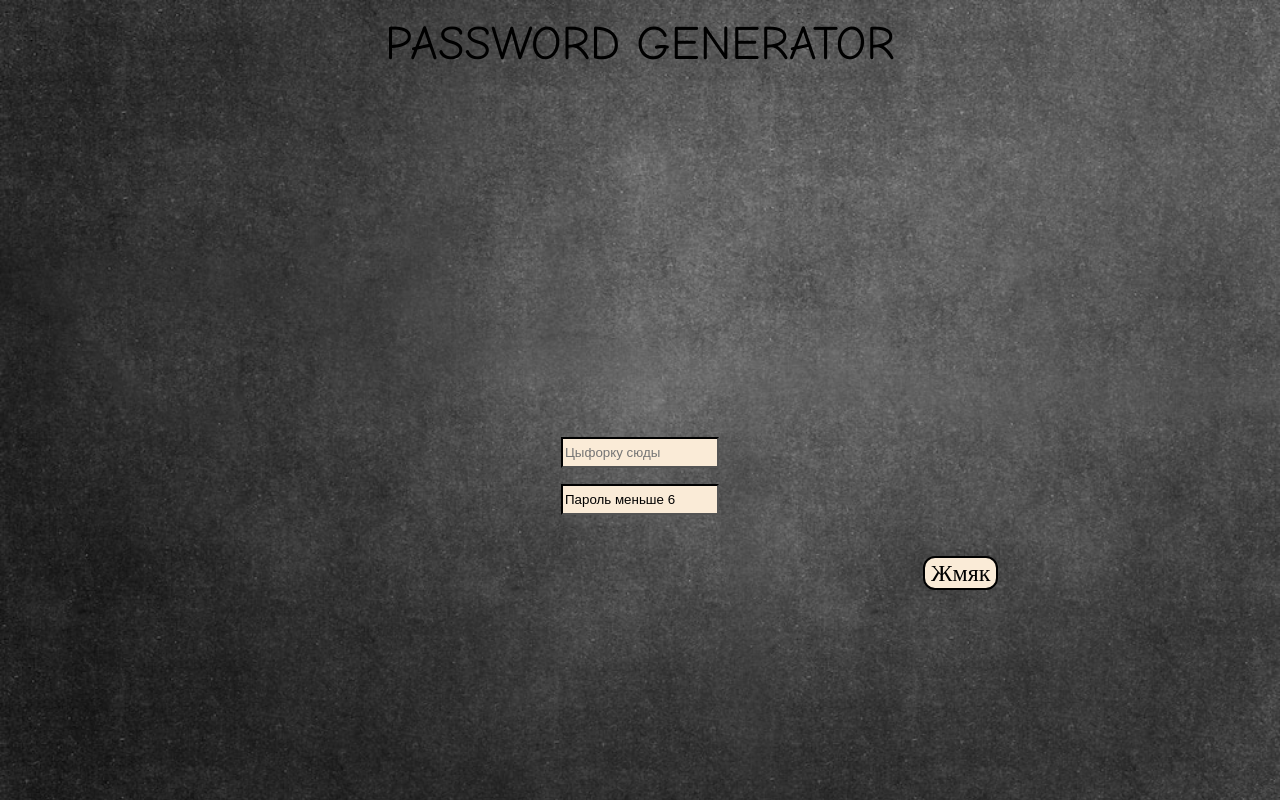
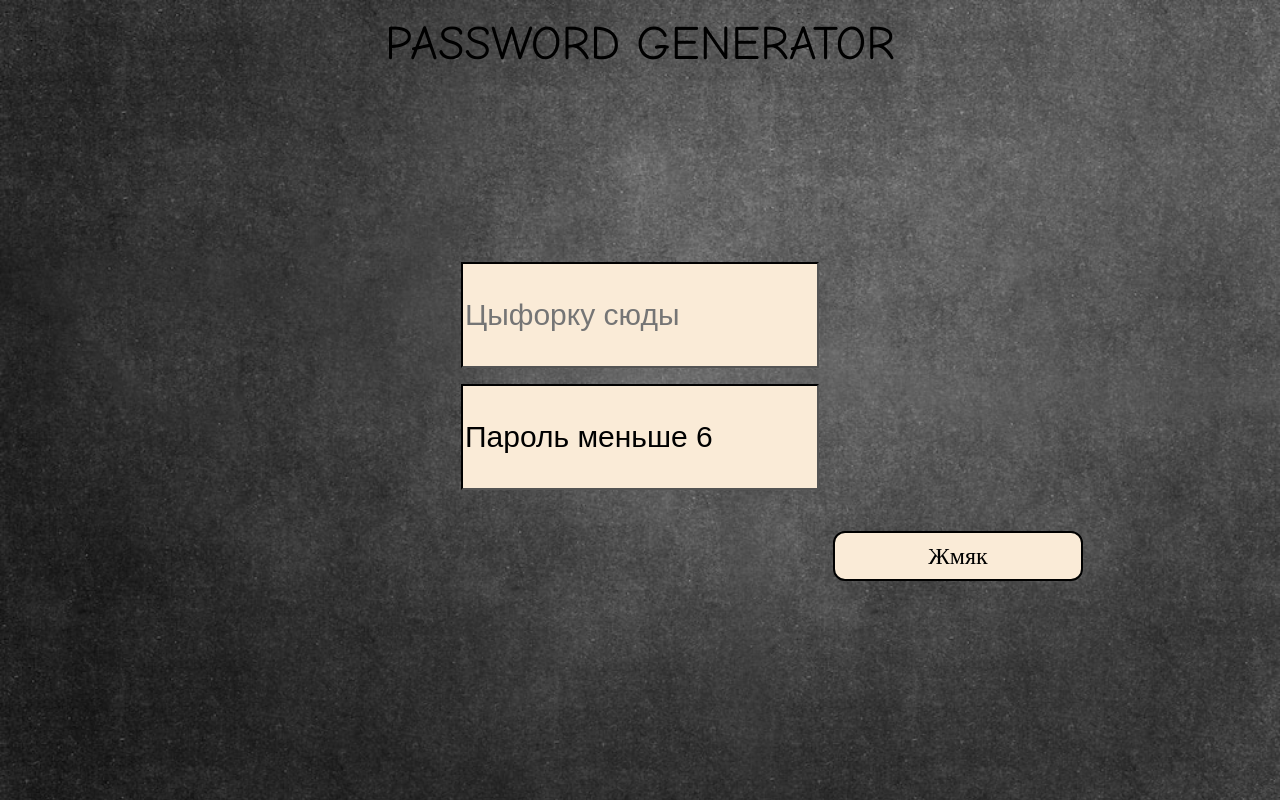
Before and after one commit to eugeneSp/PasswordGenerator, a plain HTML site: page index.html in a window 1280 px wide. Both pictures are taken after a click on the button "Жмяк". Drawn offline with Linux system fonts and the light colour scheme.

Commit message:
PasswordGenerator

```diff
--- a/index.html
+++ b/index.html
@@ -16,12 +16,10 @@
     <script>
       function test() {
         var inputValue = document.getElementById("myInput").value;
-        if (inputValue < 21 || inputValue > 6) {
+        if (inputValue >= 6) {
           generatePassword(inputValue, true, true, true, true);
-        }if(inputValue < 6){
+        }else{
           document.getElementById("myInput2").value = "Пароль меньше 6";
-        }if(inputValue > 21){
-          document.getElementById("myInput2").value = "Пароль больше 21";
         }
       }
       function generatePassword(
--- a/static/styles/button.css
+++ b/static/styles/button.css
@@ -1,6 +1,8 @@
 .newButton{
+    width: 250px;
+    height: 50px;
     margin-top: 25px;
-    margin-left: 915px;
+    margin-left: 825px;
     border-style: double;
     border-radius: 12px;
     background-color: antiquewhite;
--- a/static/styles/new.css
+++ b/static/styles/new.css
@@ -1,7 +1,8 @@
 .text-field__input{
-    margin-top: 350px;
-    width: 150px;
-    height: 25px;
+    font-size: 30px;
+    margin-top: 175px;
+    width: 350px;
+    height: 100px;
     border-color: black;
     background-color: antiquewhite;
 }
--- a/static/styles/text.css
+++ b/static/styles/text.css
@@ -1,6 +1,7 @@
 .text-field{
-    width: 150px;
-    height: 25px;
+    font-size: 30px;
+    width: 350px;
+    height: 100px;
     border-color: black;
     background-color: antiquewhite;
 }
```
